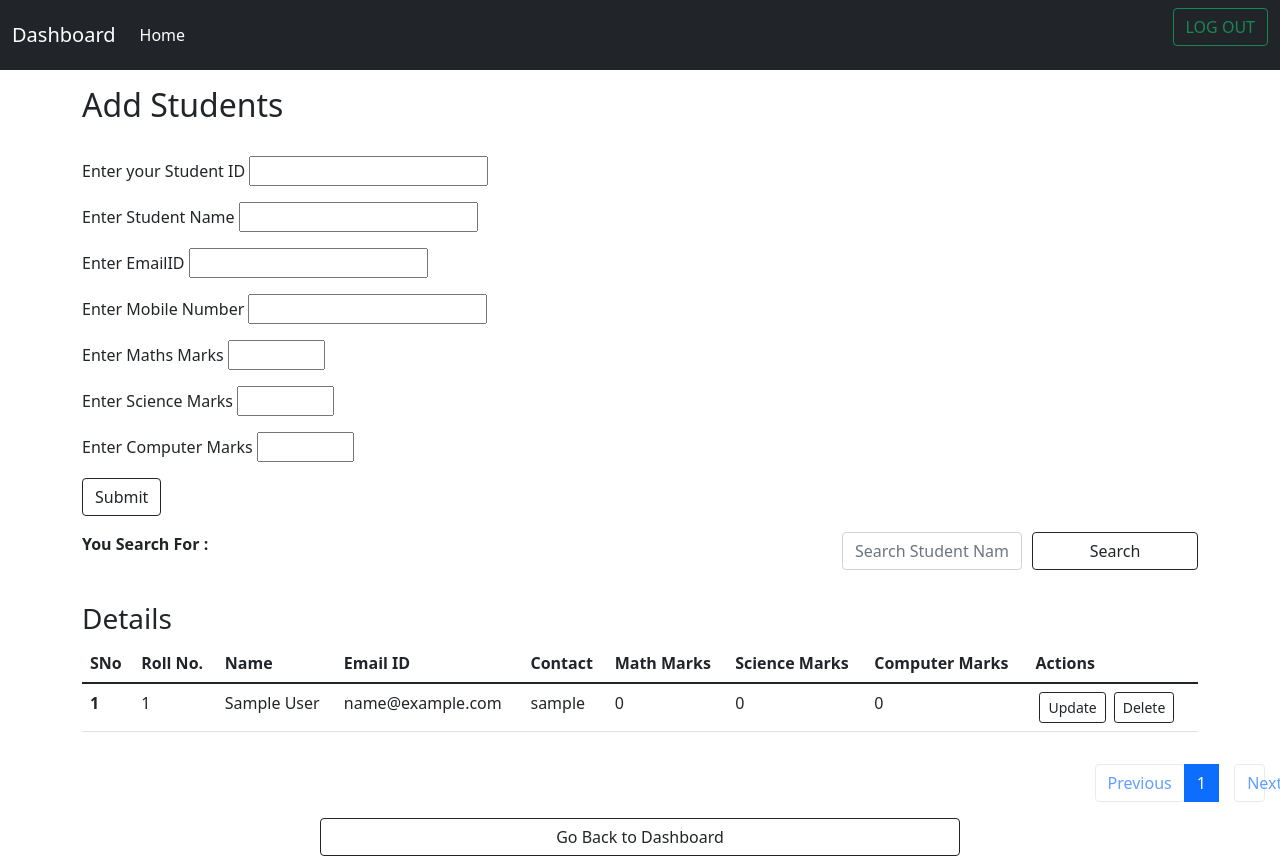
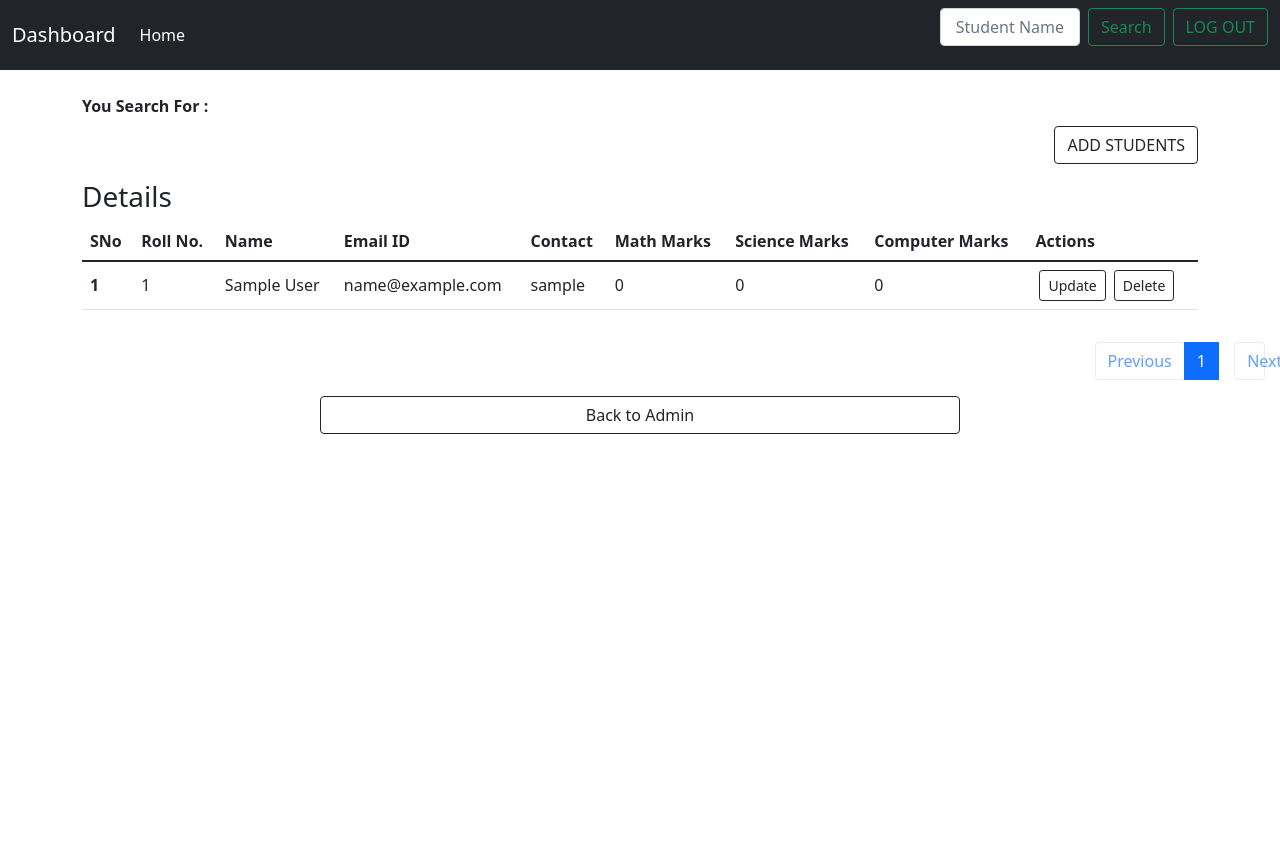
Before and after one commit to alokdas2696/FinalPro, a Flask app: page /admin in a window 1280 px wide. After the commit the page ends 434 px from the top, so only its background shows below. Run offline with Flask 2, Linux system fonts and the light colour scheme; the visitor is signed in with stand-in values (Sample User, id 1); data comes from the database, SQL or seed files in the repository.

Commit message:
12th commit

```diff
--- a/app.py
+++ b/app.py
@@ -99,7 +99,7 @@ def validate(d):
                     body = (str(f.name) + "\n Email: " + str(f.email) + "\n Math Marks: " + str(f.mtmarks) +
                             "\n Science Marks: " + str(f.scmarks)+ "\n Computer Marks: " + str(f.csmarks) +
                             "\n Total Marks:" + str(f.csmarks + f.mtmarks + f.scmarks) + "\n Percenatge: " +
-                            str(((f.csmarks + f.mtmarks + f.scmarks)/300)*100))
+                            str(round(((f.csmarks + f.mtmarks + f.scmarks)/300)*100)))
 
                     msg = f'Subject:{subject}\n\n{body}'
                     smtp.sendmail('alokdas9626@gmail,com', emaildb, msg)
@@ -142,8 +142,18 @@ def logout():
     return render_template('login.html')
 
 
-@app.route("/admin", methods=['GET','POST'])
-def add():
+@app.route("/admin", methods=['GET', 'POST'])
+def admin():
+    if "username" in session:
+        page = request.args.get('page', 1, type=int)
+        alldata1 = Student.query.order_by(Student.stuid.asc()).paginate(page=int(page), per_page=5)
+        return render_template('index1.html', alldata1=alldata1)
+    else:
+        return redirect('/')
+
+
+@app.route('/add', methods=['GET', 'POST'])
+def addstu():
     if "username" in session:
         if request.method == 'POST':
             stuid = request.form.get('stuid')
@@ -163,15 +173,15 @@ def add():
                     flash(f"This data already exits: {stuid} ", "info")
                     return redirect('/admin')
 
-            stu = Student(stuid=stuid.strip(), name=name.strip(), email=email.strip(), mbno=mbno.strip(), mtmarks=mtmarks.strip(), scmarks=scmarks.strip(), csmarks=csmarks.strip())
+            stu = Student(stuid=stuid.strip(), name=name.strip(), email=email.strip(),
+                          mbno=mbno.strip(), mtmarks=mtmarks.strip(), scmarks=scmarks.strip(),
+                          csmarks=csmarks.strip())
             db.session.add(stu)
             db.session.commit()
             flash(f"Data inserted successfully ", "info")
-        page = request.args.get('page', 1, type=int)
-        alldata1 = Student.query.order_by(Student.stuid.asc()).paginate(page=int(page), per_page=5)
-        return render_template('index1.html', alldata1=alldata1)
-    else:
-        return redirect('/login')
+            return redirect('/admin')
+        return render_template('add.html')
+    return redirect('/')
 
 
 @app.route("/update/<int:stuid>", methods=['GET', 'POST'])
@@ -206,7 +216,7 @@ def update(stuid):
         stu = Student.query.filter_by(stuid=stuid).first()
         return render_template('update.html', stu=stu)
     else:
-        return redirect("/login")
+        return redirect("/")
 
 
 @app.route("/delete/<int:stuid>")
@@ -218,7 +228,7 @@ def delete(stuid):
         flash(f"Data deleted successfully ", "danger")
         return redirect("/admin")
     else:
-        return redirect("/login")
+        return redirect("/")
 
 
 @app.route('/search',methods=['GET','POST'])
@@ -230,7 +240,10 @@ def search():
             page = request.args.get('page', 1, type=int)
             alldata1 = Student.query.filter(Student.name.like(search)).paginate(per_page=20, page=int(page))
             return render_template('index1.html', alldata1=alldata1, tag=tag)
-        return render_template("login.html")
+        return render_template("email.html")
+    return redirect('/')
+
+
 
 
 if __name__ == "__main__":
--- a/templates/base.html
+++ b/templates/base.html
@@ -12,6 +12,7 @@
     <title>
       {% block title %} -Admin {% endblock title %}
     </title>
+
   </head>
   <body>
   <nav class="navbar navbar-expand-lg navbar navbar-dark bg-dark">
@@ -26,6 +27,10 @@
           <a class="nav-link active" aria-current="page" href="/">Home</a>
         </li>
       </ul>
+      <form action="/search" method="post" autocomplete="off" class="d-flex" role="search">
+        <input type="text" style="width:140px; text-align:center" class="form-control me-2" name="tag" id="tag" size="70" placeholder="Student Name" required >
+        <button class="btn btn-outline-success me-2" type="submit">Search</button>
+      </form>
       <form class="d-flex" role="search">
         <a href="/" class="btn btn-outline-success" type="button">LOG OUT</a>
       </form>
--- a/templates/email.html
+++ b/templates/email.html
@@ -41,7 +41,7 @@
 <div>
     <form action="/verify"  method="POST">
         <label>Enter your Roll Number:</label>
-        <input type="number" name="rollno" min = "1"  oninput="validity.valid||(value='');" required><br><br>
+        <input type="number" name="rollno" min = "1" style="text-align: center" oninput="validity.valid||(value='');" required><br><br>
         <div class="d-grid gap-2 col-1 mx-auto">
         <input type="submit" class="btn btn-outline-dark" value="Submit">
         </div>
--- a/templates/index1.html
+++ b/templates/index1.html
@@ -1,66 +1,17 @@
 <!--{% extends 'base.html' %}-->
 {% block title %} AddStudents {% endblock title %}
 {% block body %}
-    <div class="container my-3">
-        <h2>Add Students</h2><br>
-        <form action="/admin" method="POST">
-        <div class="mb-3">
-            <label>Enter your Student ID</label>
-            <input type="number"  name="stuid" min = "1"  onkeypress="validate(event)" required><br>
-        </div>
-
-        <div class="mb-3">
-            <label>Enter Student Name</label>
-            <input type="text" name="name" pattern="[a-zA-Z'-'\s]*" required><br>
-        </div>
-
-        <div class="mb-3">
-            <label>Enter EmailID</label>
-            <input type="email" name="email" onkeypress="validate(event)" required><br>
-        </div>
-
-        <div class="mb-3">
-            <label>Enter Mobile Number</label>
-            <input type="text" name="mbno" pattern="[6-9]{1}[0-9]{9}" onkeypress="validate(event)"  required><br>
-        </div>
-
-        <div class="mb-3">
-            <label>Enter Maths Marks</label>
-            <input type="number" min = "0" max="100" name="mtmarks" required><br>
-        </div>
-        <div class="mb-3">
-            <label>Enter Science Marks</label>
-            <input type="number" min = "0" max="100" name="scmarks" required><br>
-        </div>
-
-        <div class="mb-3">
-            <label>Enter Computer Marks</label>
-            <input type="number" min = "0" max="100" name="csmarks" required><br>
-        </div>
-
-        <input type="submit" class="btn btn-outline-dark" name="register">
-
-        </form>
-    </div>
+<br>
 <div class="container">
         <div class="row">
             <div class="col-8">
                 <strong>You Search For :</strong> <h6 style="color:red"> {{tag}}</h6>
 
             </div>
-            <div class="col-4">
-                <form action="/search" method="post" autocomplete="off">
-                    <div class="row">
-                    <div class="col-6">
-                        <input type="text" style="width:180px" class="form-control" name="tag" id="tag" size="70" placeholder="Search Student Name" required/>
-                    </div>
-                    <div class="col-6" align="left">
-                        <input type="submit" value="Search" class="form-control btn btn-outline-dark " name="">
-                    </div>
-                    </div>
-                </form>
+            <div class="d-grid gap-2 d-md-flex justify-content-md-end">
 
-            </div>
+  <a href="/add" class="btn btn-outline-dark" type="button">ADD STUDENTS</a>
+</div>
         </div>
     </div>
 
@@ -78,7 +29,7 @@
             {% else %}
 
         <div class="table-responsive">
-            <table class="table">
+            <table class="table align-middle">
                 <thead>
                     <tr>
                         <th scope="col">SNo</th>
@@ -126,6 +77,8 @@
         return false;
       }
     }
+
+
 </script>
 
         <!-- Pagination Links-->
@@ -133,7 +86,7 @@
          <nav aria-label="Page navigation example">
                 <ul class="pagination">
                     {% if alldata1.has_prev %}
-                      <li class="page-item"> <a class="page-link" href="{{ url_for('add',page=alldata1.prev_num) }}">Previous</a></li>
+                      <li class="page-item"> <a class="page-link" href="{{ url_for('admin',page=alldata1.prev_num) }}">Previous</a></li>
                     {% else %}
                       <li class="page-item"><a class="page-link btn disabled" href="#">Previous</a></li>
                     {% endif %}
@@ -142,9 +95,9 @@
      {% if page_num %}
 
       {% if page_num==alldata1.page %}
-       <li class="page-item active"><a class="page-link" href="{{ url_for('add', page=page_num) }}">{{ page_num }}</a></li>
+       <li class="page-item active"><a class="page-link" href="{{ url_for('admin', page=page_num) }}">{{ page_num }}</a></li>
       {% else %}
-       <li class="page-item"><a class="page-link" href="{{ url_for('add', page=page_num) }}">{{ page_num }}</a></li>
+       <li class="page-item"><a class="page-link" href="{{ url_for('admin', page=page_num) }}">{{ page_num }}</a></li>
       {% endif %}
 
      {% else %}
@@ -153,7 +106,7 @@
      {% endfor %}
 
                     {% if alldata1.has_next %}
-                      <li class="page-item"> <a class="page-link" href="{{ url_for('add', page=alldata1.next_num) }}">Next</a></li>
+                      <li class="page-item"> <a class="page-link" href="{{ url_for('admin', page=alldata1.next_num) }}">Next</a></li>
                     {% else %}
                       <li class="page-item"><a class="page-link btn disabled d-grid gap-2 col-6 mx-auto" href="#">Next</a></li>
                     {% endif %}
@@ -165,7 +118,7 @@
     </nav>
 </div>
 <div class="d-grid gap-2 col-6 mx-auto">
-  <a  href="#" type="button" class="btn btn-outline-dark ">Go Back to Dashboard</a>
+  <a  href="/admin" type="button" class="btn btn-outline-dark ">Back to Admin</a>
 
 </div>
 
--- a/templates/login.html
+++ b/templates/login.html
@@ -37,11 +37,11 @@
       <form action="/login" method="POST">
         <div class="mb-3">
 
-          <input type="text" class="form-control"  name = "username" onkeypress="validate(event)" placeholder="username" style="text-align: center" required>
+          <input type="text" class="form-control" style="width:180px ;text-align: center" name = "username" onkeypress="validate(event)" placeholder="username"  required>
         </div><br>
         <div class="mb-3">
 
-          <input type="password" class="form-control" name = "password" onkeypress="validate(event)" placeholder="password" style="text-align: center" required>
+          <input type="password" class="form-control"style="width:180px; text-align: center" name = "password" onkeypress="validate(event)" placeholder="password"  required>
         </div>
         <br>
         <div class="col-auto">
--- a/templates/result.html
+++ b/templates/result.html
@@ -60,7 +60,7 @@
       <td>{{f.scmarks}}</td>
       <td>{{f.csmarks}}</td>
            <th>{{f.csmarks + f.mtmarks + f.scmarks}}</th>
-            <th>{{((f.csmarks + f.mtmarks + f.scmarks)/300)*100}}</th>
+            <th>{{(((f.csmarks + f.mtmarks + f.scmarks)/300)*100)|round }}</th>
     </tr>
    </table>
 
--- a/templates/update.html
+++ b/templates/update.html
@@ -1,4 +1,4 @@
-{% extends 'base.html' %}
+<!--{% extends 'base.html' %}-->
 {% block title %} AddStudents {% endblock title %}
 {% block body %}
     <div class="container my-3">
@@ -21,6 +21,7 @@
 
       <div class="mb-3">
     <label>Enter Mobile Number</label>
+          <span>+91</span>
         <input type="text" name="mbno" pattern="[6-9]{1}[0-9]{9}"  onkeypress="validate(event)" required value="{{stu.mbno}}"><br>
       </div>
 
--- a/templates/verify.html
+++ b/templates/verify.html
@@ -30,7 +30,7 @@
 <div class="text-center">
     <h4>One-Time password has been sent to email id. Please check the email for the verification</h4>
     <form action="/validate/{{d}}" method="post">
-        Enter OTP:<input type="text" name="otp" pattern="[0-9]{4}" required>
+        Enter OTP:<input type="text" name="otp"  style="text-align: center" pattern="[0-9]{4}" required>
 
         <input type="submit" class="btn btn-outline-dark" value="Submit">
 
```
Also changed, not shown: templates/add.html (added, +77 -0 lines).
